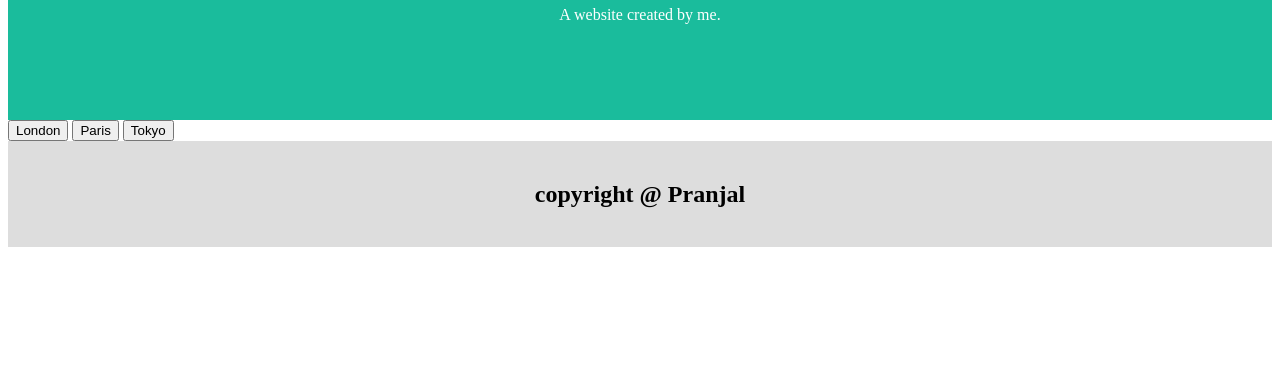
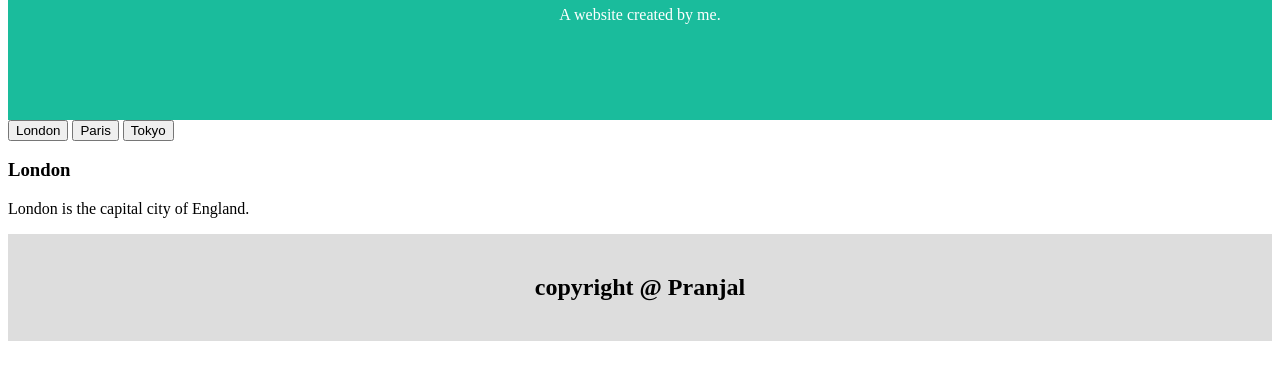
Before and after one commit to pranjal14/JavaScript-Projects, a plain HTML site: page devApp/index.html in a window 1280 px wide. Shown: the part 231-610 px from the top of the page. Drawn offline with Linux system fonts and the light colour scheme.

```diff
--- a/devApp/index.html
+++ b/devApp/index.html
@@ -35,6 +35,10 @@
         <button class="tablinks" onclick="openCity(event, 'Paris')">Paris</button>
         <button class="tablinks" onclick="openCity(event, 'Tokyo')">Tokyo</button>
       </div>
+      <div id="London" class="tabcontent">
+        <h3>London</h3>
+        <p>London is the capital city of England.</p>
+      </div>
 
 
 
```
